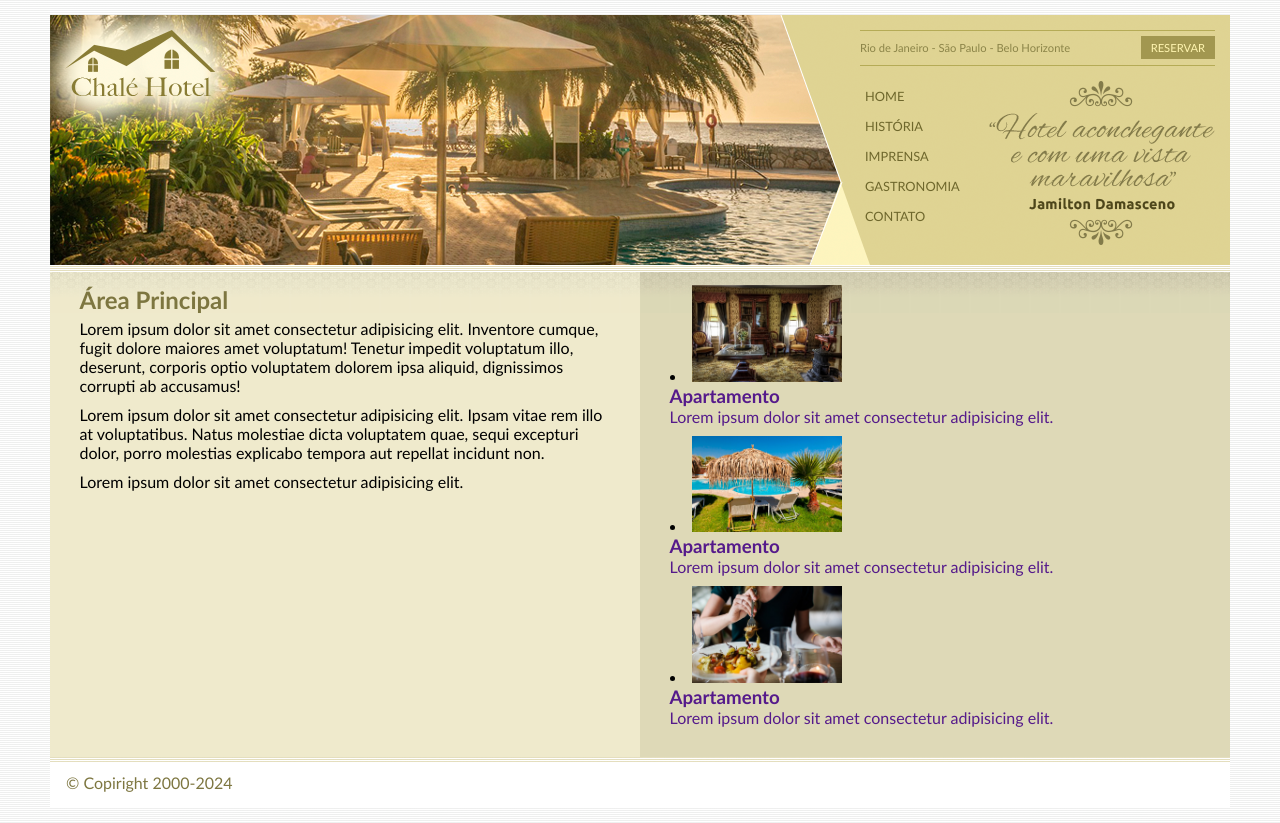
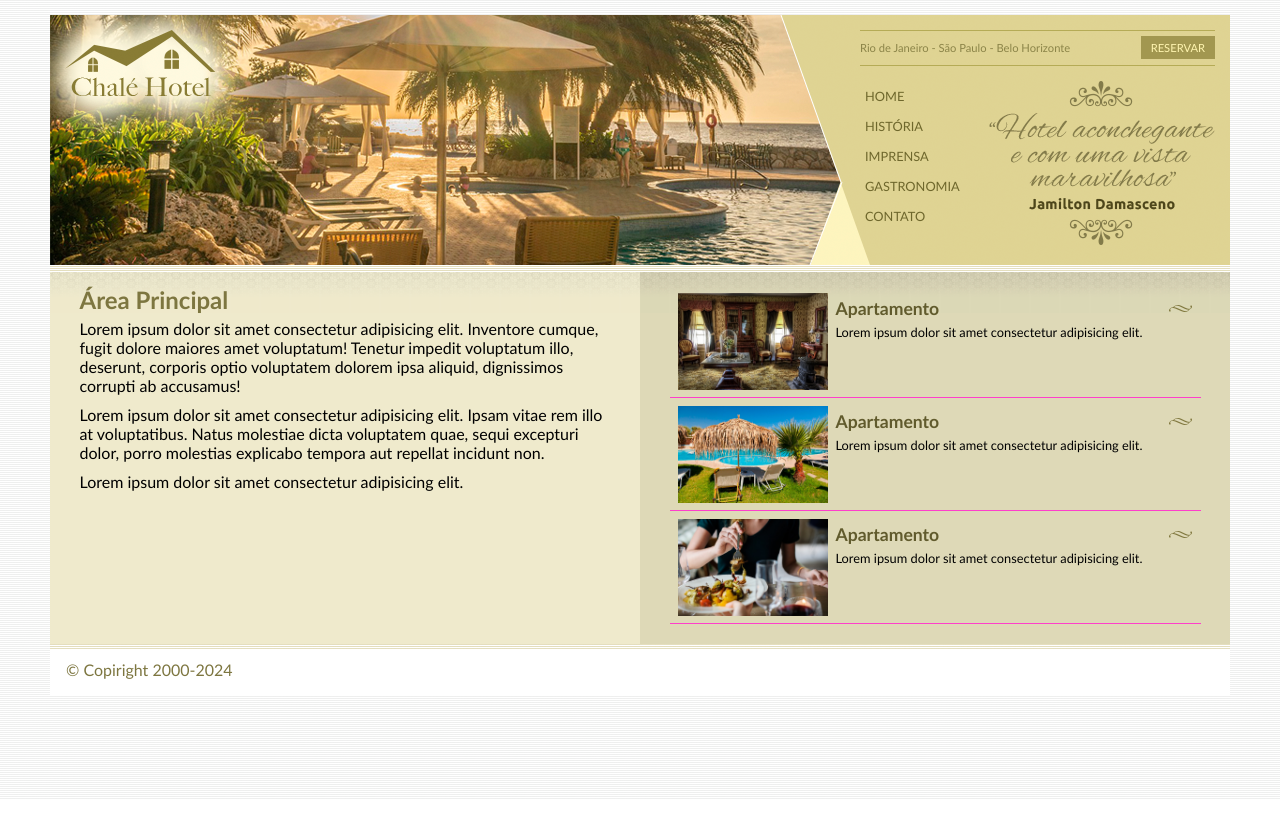
Before and after one commit to poraodonando/Projeto_Chale_Hotel, a plain HTML site: page index.html in a window 1280 px wide. After the commit the page ends 800 px from the top, so only its background shows below. Drawn offline with Linux system fonts and the light colour scheme.

Commit message:
finalização do site

```diff
--- a/Docs/style.css
+++ b/Docs/style.css
@@ -142,7 +142,7 @@ ul#navecacao{
     padding: 15px 0px;
 }
 
-#area_lateral{
+#area-lateral{
 
     float: right;
     width: 50%;
@@ -194,12 +194,21 @@ Formatações da área lateral
 
 }
 
-#beneficios li p{
+#beneficios li a p{
+    color: #000;
     font-size: 0.8em;
 
 }
 
 #beneficios li a h3{
-    font-size: 1.2em;
+    font-size: 1.1em;
+    color: #615b2d;
+    padding: 5px 0;
+    background: url(../Assets/Imagens/ornamento.png) no-repeat center right;
 
 }
+
+#beneficios li:hover{
+    background: #dbcd87;
+
+}
--- a/index.html
+++ b/index.html
@@ -72,9 +72,10 @@
 
         </div>
 
-        <div id="area_lateral">
+        <div id="area-lateral">
             <div class="conteudo">
-                <ul id="beneficios"></ul>
+
+                <ul id="beneficios">
                 <li><a href="">
                     <img src="Assets/Imagens/apartamento.jpg" width="150px" alt="apartamento">
                     <h3>Apartamento</h3>
@@ -93,6 +94,8 @@
                     <p>Lorem ipsum dolor sit amet consectetur adipisicing elit.</p>
                 </a></li>
 
+                </ul>
+
 
             </div>
 
```
